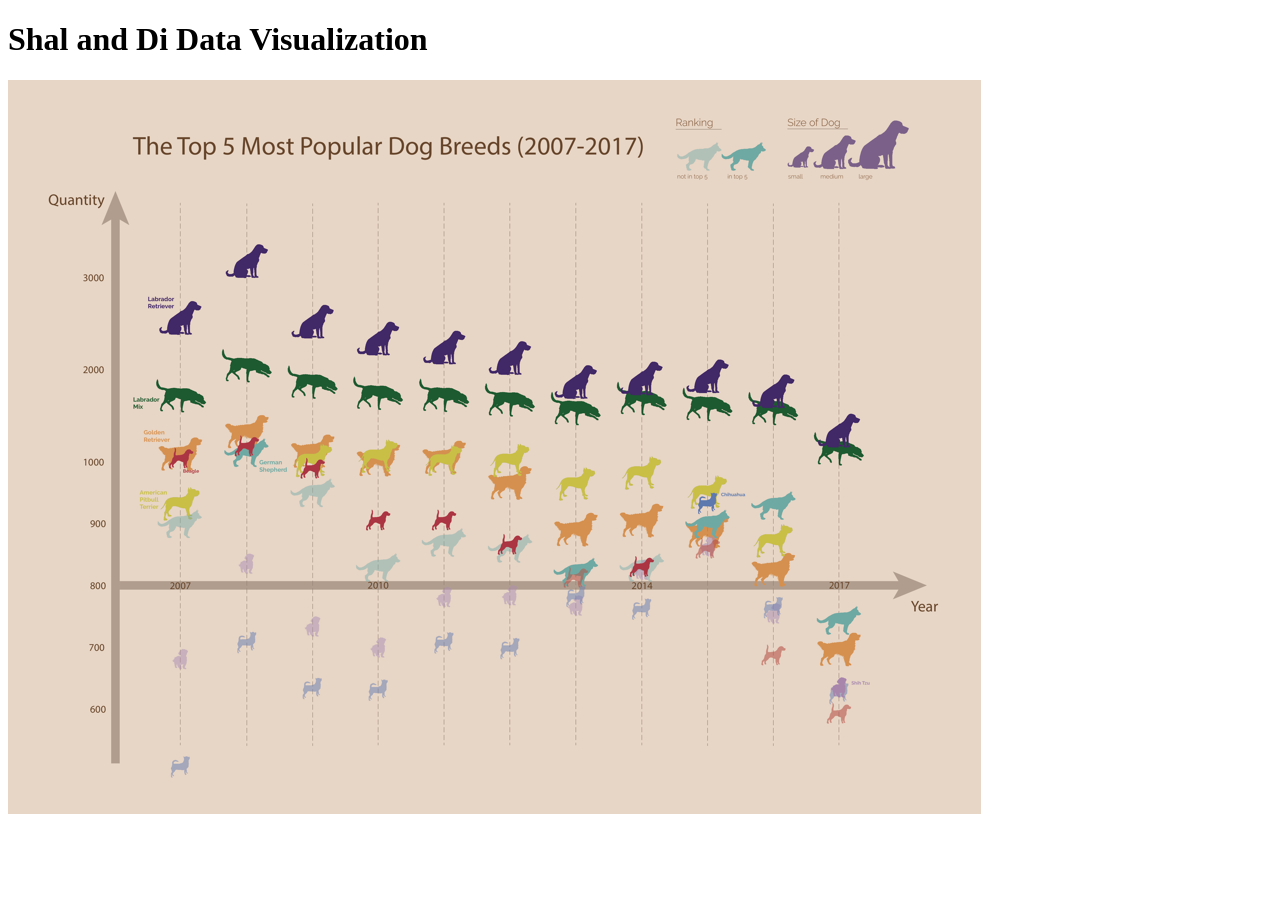
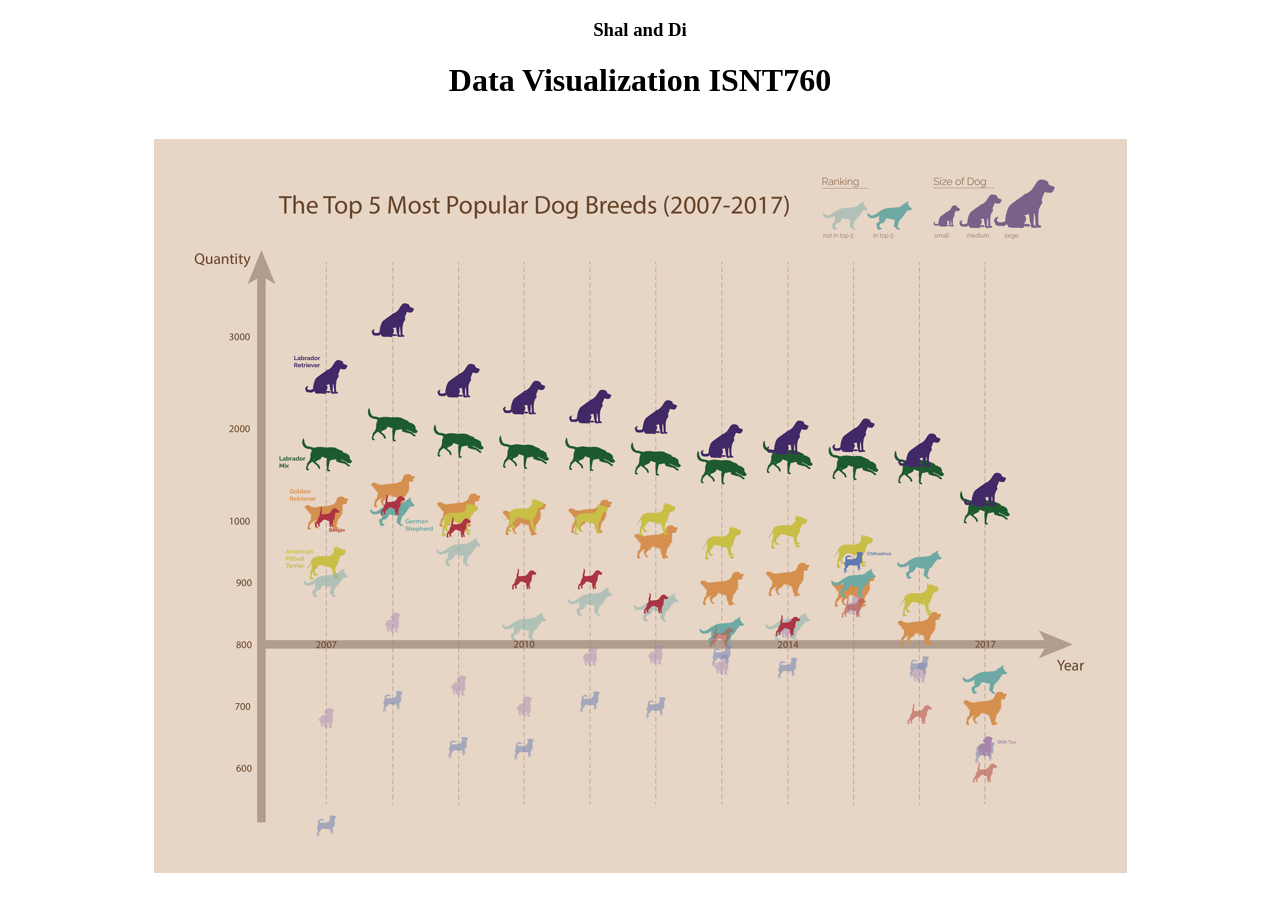
Before and after one commit to ShalmaliNaik/shalanddi, a plain HTML site: page index.html in a window 1280 px wide. Before the commit the page ends 840 px from the top, so only its background shows below. Drawn offline with Linux system fonts and the light colour scheme.

Commit message:
Add files via upload

```diff
--- a/index.html
+++ b/index.html
@@ -7,10 +7,12 @@
 </head>
 <body>
 
-<h1>Shal and Di Data Visualization</h1>
+<div align="middle"><h3>Shal and Di </h3> <h1>Data Visualization ISNT760</h1>
 
-<img src="dogs.png" alt="dogs">
-<br>
+</div><br>
+
+<div align="middle"><img src="dogs.png" alt="dogs" align="middle"></div>
+<br><br>
 
 <table style="width:100%">
   <tr>
```
